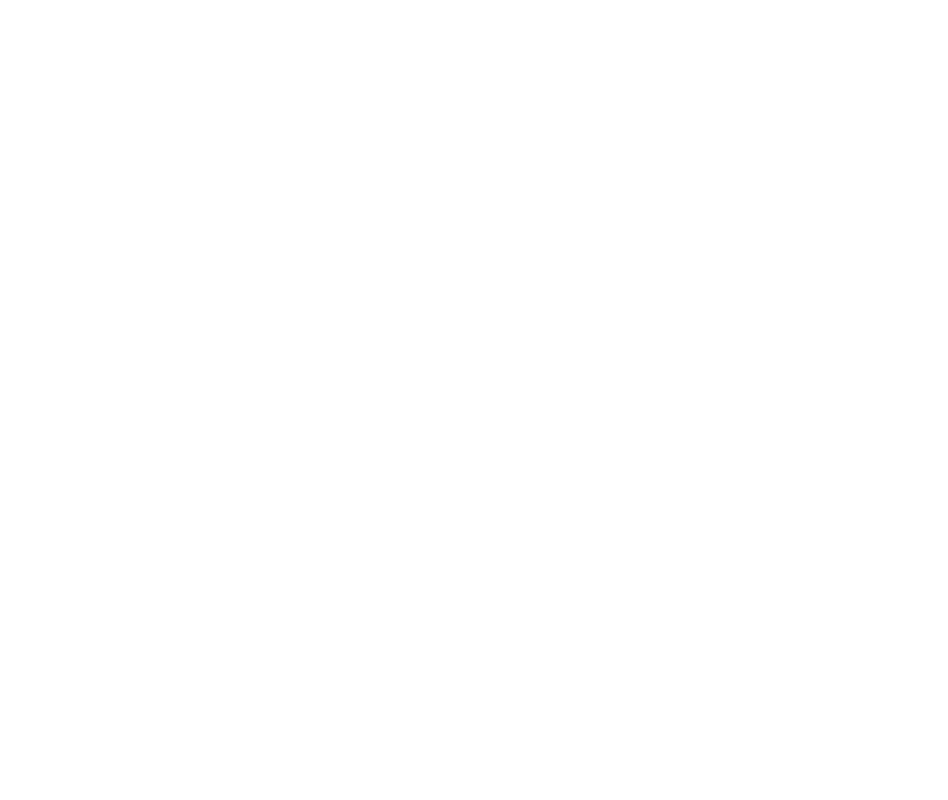
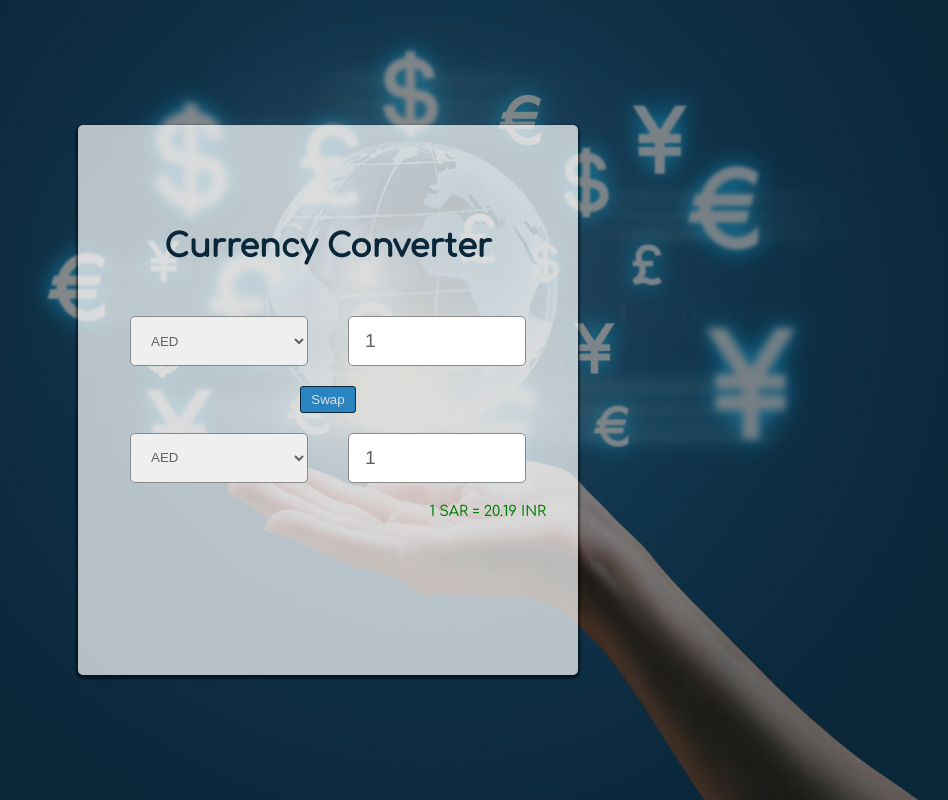
Before and after one commit to shajinkutty/currency-converter, a plain HTML site: page index.html in a window 1280 px wide. Shown: the whole page, without its empty margins (312-1260 px from the left). Drawn offline with Linux system fonts and the light colour scheme.

Commit message:
apply somestyles

```diff
--- a/css/style.css
+++ b/css/style.css
@@ -0,0 +1,78 @@
+* {
+  margin: 0;
+  padding: 0;
+  box-sizing: border-box;
+}
+body {
+  font-family: 'Comfortaa', cursive;
+}
+
+.container {
+  width: 100%;
+  height: 100vh;
+  background: linear-gradient(rgba(0, 0, 0, 0.45), rgba(0, 0, 0, 0.45)),
+    url('.././image/background.jpg');
+  background-repeat: no-repeat;
+  background-size: cover;
+  display: flex;
+  flex-direction: column;
+  align-items: center;
+  justify-content: center;
+}
+.content-card {
+  width: 500px;
+  height: 550px;
+  background-color: rgba(255, 255, 255, 0.7);
+  border-radius: 5px;
+  box-shadow: 0 2px 2px 2px rgba(0, 0, 0, 0.5);
+  display: flex;
+  flex-direction: column;
+  align-items: center;
+  justify-content: center;
+  padding: 2rem;
+}
+.content-card .title {
+  text-align: center;
+  padding: 2rem 0;
+  color: #0a273a;
+}
+.content-card .currency {
+  width: 100%;
+  display: flex;
+  justify-content: space-evenly;
+}
+.content-card .currency select,
+.content-card .currency input {
+  padding: 0.8rem 1rem;
+  width: 100%;
+  margin: 20px;
+  border-radius: 5px;
+  outline: 0;
+  font-weight: 500;
+  color: rgb(97, 97, 97);
+  border: 1px solid rgb(138, 138, 138);
+}
+.content-card .currency input {
+  font-size: 1.2rem;
+}
+.content-card .swap-rate-container .btn {
+  padding: 5px 10px;
+  outline: 0;
+  border: 1px solid #0a273b;
+  background-color: #2a84c0;
+  border-radius: 3px;
+  color: #ddd;
+  cursor: pointer;
+}
+.content-card .swap-rate-container .btn:hover {
+  background-color: royalblue;
+}
+.convert-rate {
+  text-align: right;
+  width: 100%;
+  height: 100px;
+  display: flex;
+  flex-direction: column;
+  color: green;
+  font-size: 0.9rem;
+}
--- a/index.html
+++ b/index.html
@@ -4,6 +4,37 @@
     <meta charset="UTF-8" />
     <meta name="viewport" content="width=device-width, initial-scale=1.0" />
     <title>Document</title>
+	<link
+      href="https://fonts.googleapis.com/css2?family=Comfortaa:wght@500&display=swap"
+      rel="stylesheet"
+    />
+	<link rel="stylesheet" href="./css/style.css" />
   </head>
-  <body></body>
+  <body>
+	<div class="container">
+      <div class="content-card">
+        <h1 class="title">Currency Converter</h1>
+        <div class="currency">
+          <select name="" id="currency-from">
+            <option value="AED">AED</option>
+          </select>
+          <input type="number" id="amount-from" placeholder="0" value="1" />
+        </div>
+        <div class="swap-rate-container">
+          <button id="swap" class="btn">Swap</button>
+          <div class="rate" id="rate"></div>
+        </div>
+        <div class="currency">
+          <select name="" id="currency-to">
+            <option value="AED">AED</option>
+          </select>
+          <input type="number" id="amount-to" placeholder="0" value="1" />
+        </div>
+        <div class="convert-rate">
+          1 SAR = 20.19 INR
+        </div>
+      </div>
+    </div>
+	<script src="./js/script.js" defer></script>
+  </body>
 </html>
```
Also changed, not shown: image/background.jpg (added).
